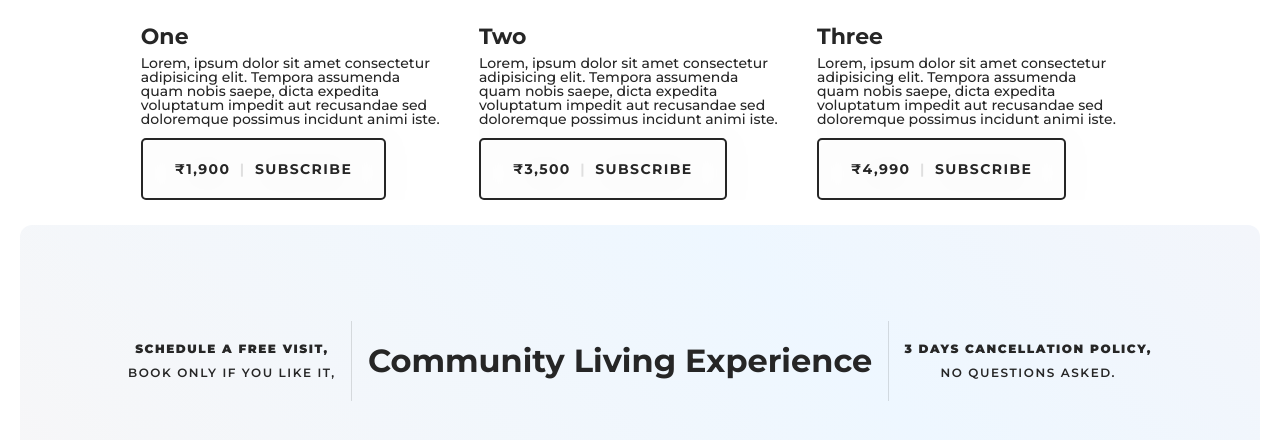
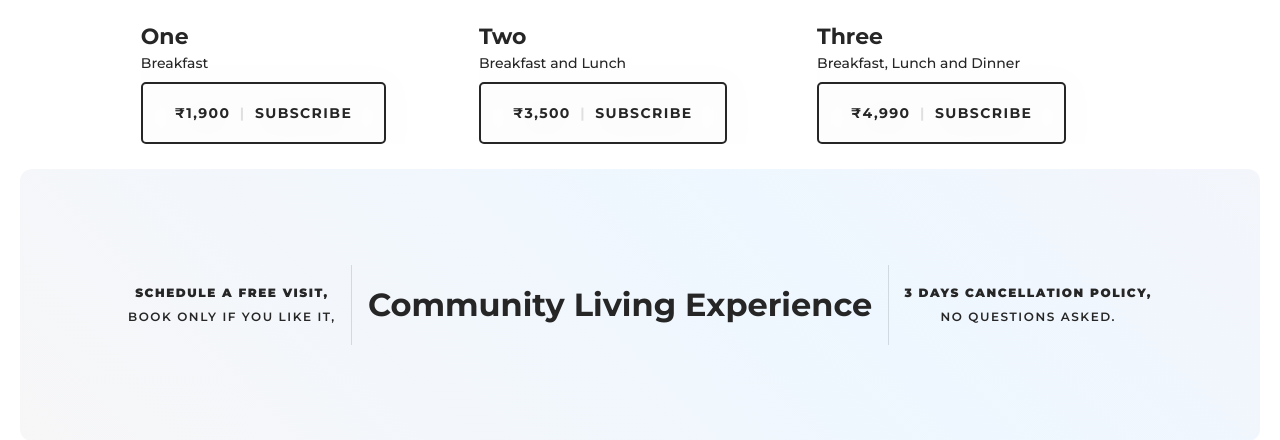
Before and after one commit to sahxp/Room-Booking-System, a Django app: template Project/app/templates/subscription.html in a window 1280 px wide. Shown: the part 381-821 px from the top of the page. Run offline with Django 3.2, Linux system fonts and the light colour scheme; the template is opened without the code that fills it, so the values that code supplies are empty; some web fonts are replaced.

Commit message:
Food Description updated

```diff
--- a/Project/app/templates/subscription.html
+++ b/Project/app/templates/subscription.html
@@ -98,7 +98,7 @@
                             <h2 class="homepage-products-card__title">
                                 One
                             </h2>
-                            <p class="homepage-products-card__desc">Lorem, ipsum dolor sit amet consectetur adipisicing elit. Tempora assumenda quam nobis saepe, dicta expedita voluptatum impedit aut recusandae sed doloremque possimus incidunt animi iste.</p>
+                            <p class="homepage-products-card__desc">Breakfast</p>
                         </div>
                         <div data-product-variant-id="38122287202478" data-product-add-to-cart class="homepage-products-card__button button button--invert">₹1,900  <span>|</span>  subscribe</div>
                     </a>
@@ -111,7 +111,7 @@
                                 Two
                             </h2>
 
-                            <p class="homepage-products-card__desc">Lorem, ipsum dolor sit amet consectetur adipisicing elit. Tempora assumenda quam nobis saepe, dicta expedita voluptatum impedit aut recusandae sed doloremque possimus incidunt animi iste.</p>
+                            <p class="homepage-products-card__desc">Breakfast and Lunch</p>
                         </div>
                         <div data-product-variant-id="38122287202478" data-product-add-to-cart class="homepage-products-card__button button button--invert">₹3,500  <span>|</span>  subscribe</div>
                     </a>
@@ -124,7 +124,7 @@
                                 Three
                             </h2>
 
-                            <p class="homepage-products-card__desc">Lorem, ipsum dolor sit amet consectetur adipisicing elit. Tempora assumenda quam nobis saepe, dicta expedita voluptatum impedit aut recusandae sed doloremque possimus incidunt animi iste.</p>
+                            <p class="homepage-products-card__desc">Breakfast, Lunch and Dinner</p>
                         </div>
                         <div data-product-variant-id="38122287202478" data-product-add-to-cart class="homepage-products-card__button button button--invert">₹4,990 <span>|</span>  subscribe</div>
                     </a>
```
